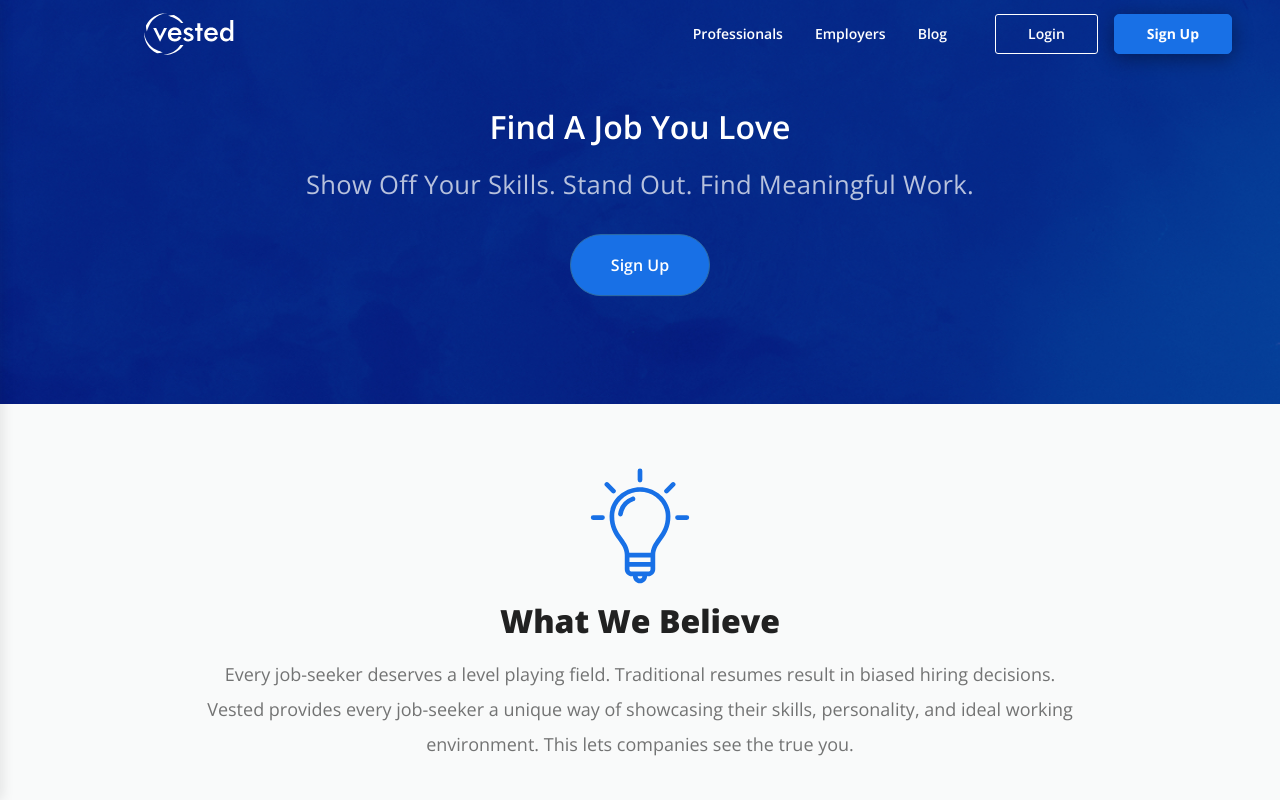
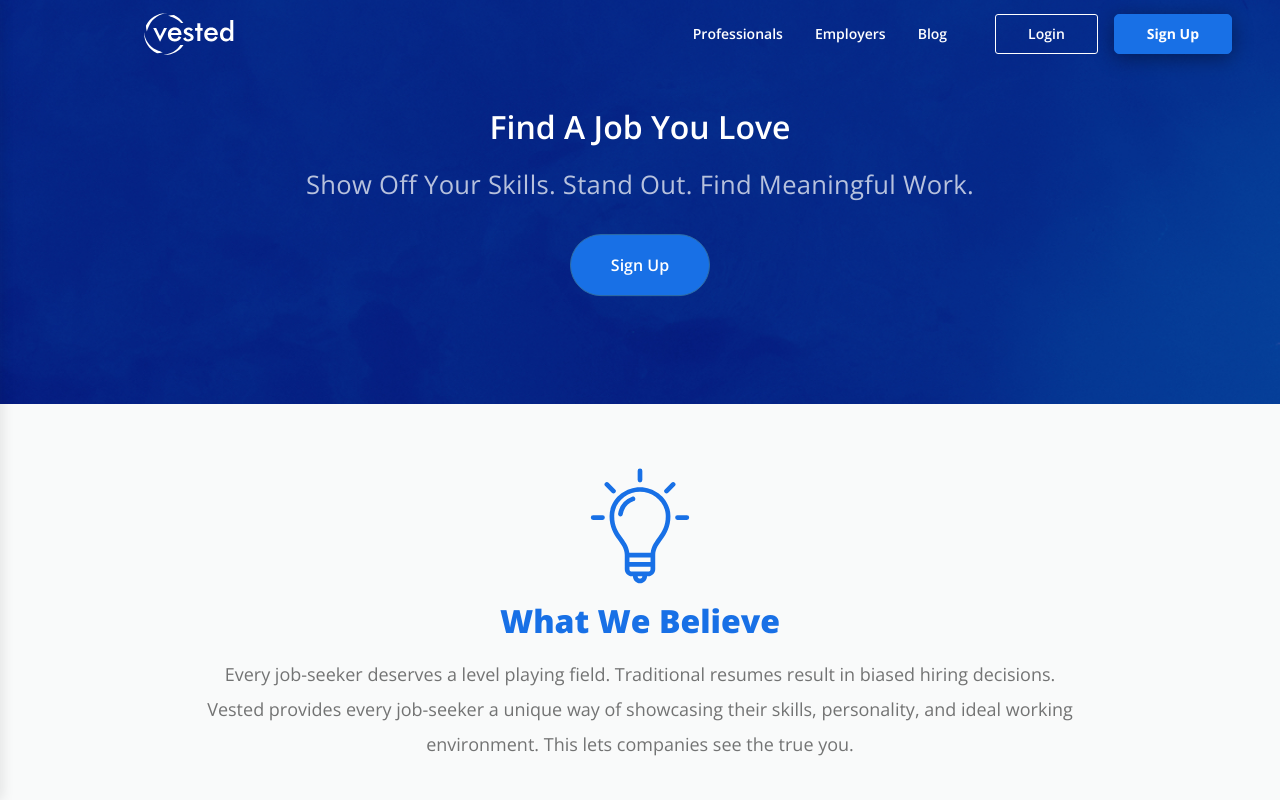
Before and after one commit to ashwaniweb/vested, a React app: page /professionals in a window 1280 px wide. Shown: the top 800 px of the page. Built offline with nearby package versions, Linux system fonts and the light colour scheme.

Commit message:
minor css change

```diff
--- a/src/scss/_candidates.scss
+++ b/src/scss/_candidates.scss
@@ -1,6 +1,7 @@
 .whatWeBelieve {
     h2 {
         margin: 15px 0;
+        color:#1870e6;
     }
     p {
         font-size: 18px;
```
